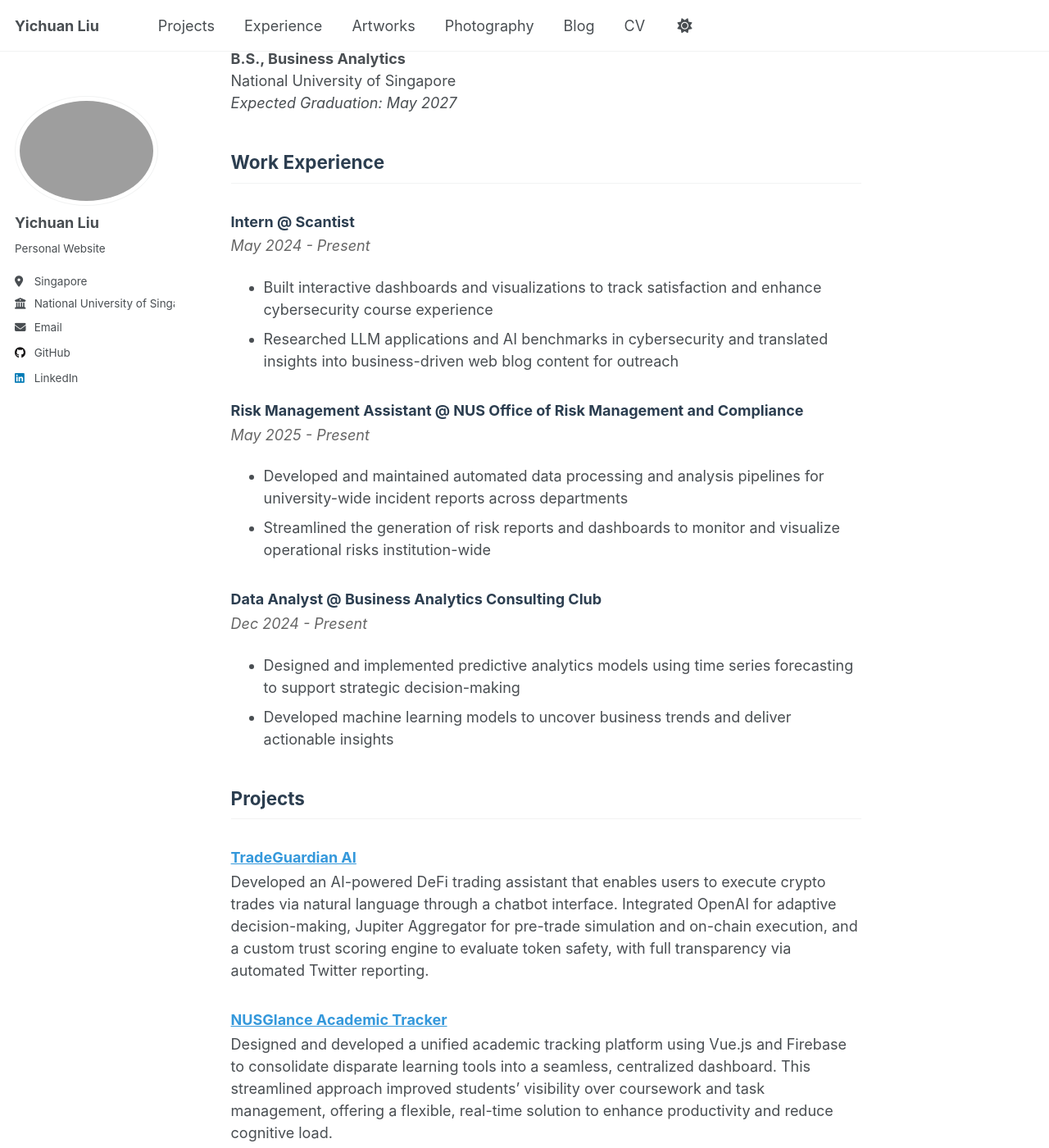
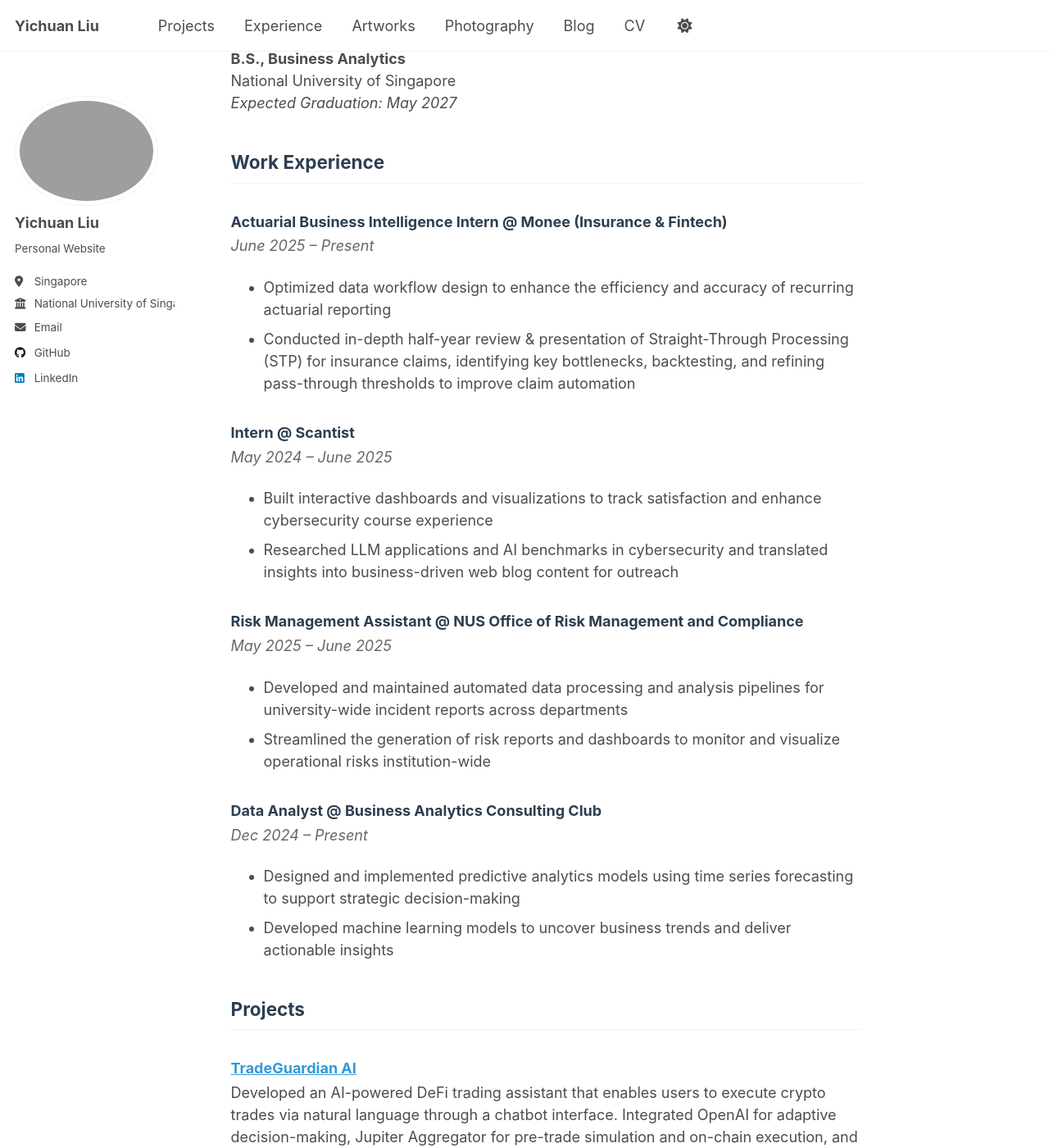
Before and after one commit to lydia372/lydia372.github.io, a Jekyll site: the page built from _pages/cv.md, in a window 1280 px wide and 1400 px high, scrolled down 773 px. Shown: the whole window at 82% size. Built offline with Jekyll 4.4.1, drawn with Linux system fonts in a browser that asks for light colours.

Commit message:
update cv

```diff
--- a/_pages/cv.md
+++ b/_pages/cv.md
@@ -58,9 +58,19 @@ National University of Singapore \\
 {: .cv-section-title}
 
 <div class="experience-entry" markdown="1">
+### Actuarial Business Intelligence Intern @ Monee (Insurance & Fintech)
+{: .experience-title}
+*June 2025 – Present*
+{: .experience-date}
+
+- Optimized data workflow design to enhance the efficiency and accuracy of recurring actuarial reporting
+- Conducted in-depth half-year review & presentation of Straight-Through Processing (STP) for insurance claims, identifying key bottlenecks, backtesting, and refining pass-through thresholds to improve claim automation
+</div>
+
+<div class="experience-entry" markdown="1">
 ### Intern @ Scantist
 {: .experience-title}
-*May 2024 - Present*
+*May 2024 – June 2025*
 {: .experience-date}
 
 - Built interactive dashboards and visualizations to track satisfaction and enhance cybersecurity course experience
@@ -70,7 +80,7 @@ National University of Singapore \\
 <div class="experience-entry" markdown="1">
 ### Risk Management Assistant @ NUS Office of Risk Management and Compliance
 {: .experience-title}
-*May 2025 - Present*
+*May 2025 – June 2025*
 {: .experience-date}
 
 - Developed and maintained automated data processing and analysis pipelines for university-wide incident reports across departments
@@ -80,7 +90,7 @@ National University of Singapore \\
 <div class="experience-entry" markdown="1">
 ### Data Analyst @ Business Analytics Consulting Club
 {: .experience-title}
-*Dec 2024 - Present*
+*Dec 2024 – Present*
 {: .experience-date}
 
 - Designed and implemented predictive analytics models using time series forecasting to support strategic decision-making
```
Also changed, not shown: _pages/about.md (+2 -2 lines), _pages/projects.md (+34 -16 lines).
